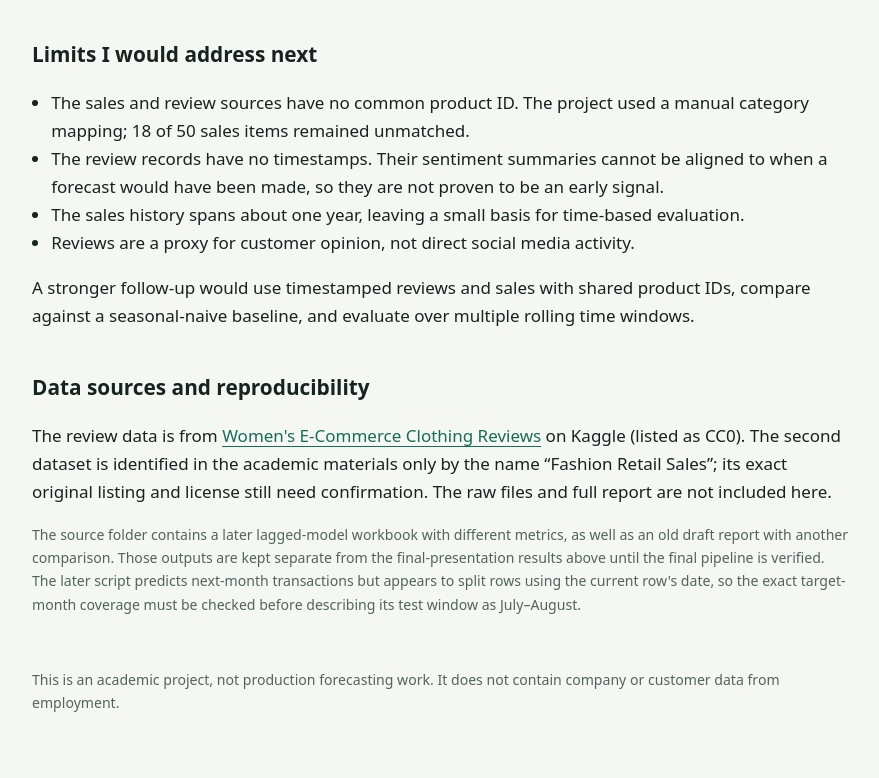
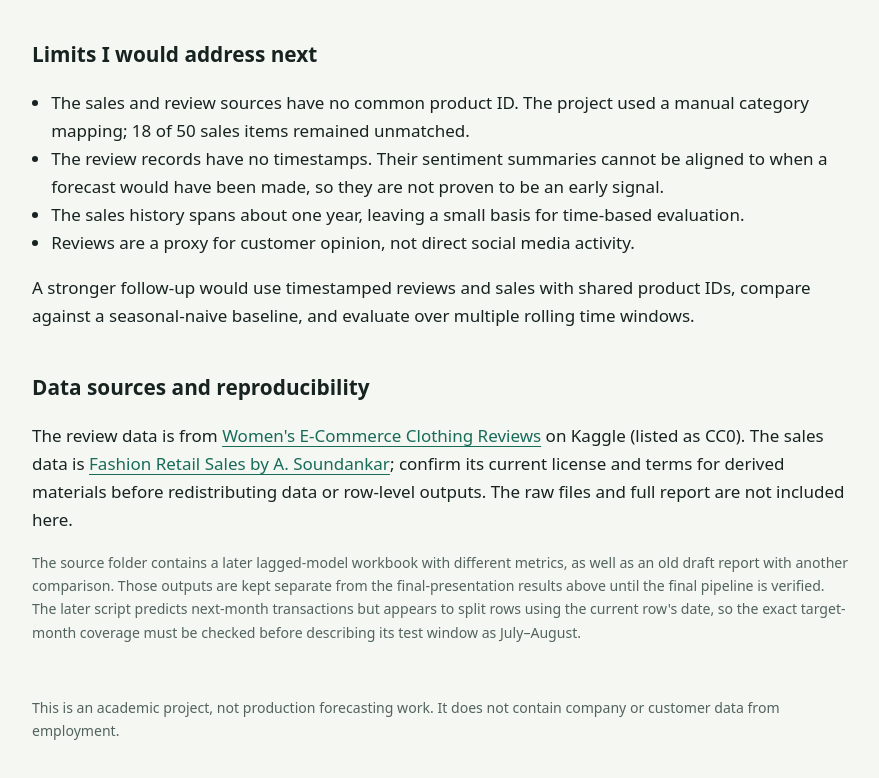
Before and after one commit to shreejitamukhopadhyay-ship-it/predicting-social-media-driven-demand, a plain HTML site: page site/projects/demand-review-signals.html in a window 1280 px wide. Shown: the part 1381-2159 px from the top of the page, without its empty margins (198-1077 px from the left). Drawn offline with Linux system fonts and the light colour scheme.

Commit message:
Add exact sales dataset citation

```diff
--- a/site/projects/demand-review-signals.html
+++ b/site/projects/demand-review-signals.html
@@ -60,7 +60,7 @@
     </ul>
     <p>A stronger follow-up would use timestamped reviews and sales with shared product IDs, compare against a seasonal-naive baseline, and evaluate over multiple rolling time windows.</p>
     <h2>Data sources and reproducibility</h2>
-    <p>The review data is from <a href="https://www.kaggle.com/datasets/nicapotato/womens-ecommerce-clothing-reviews">Women's E-Commerce Clothing Reviews</a> on Kaggle (listed as CC0). The second dataset is identified in the academic materials only by the name “Fashion Retail Sales”; its exact original listing and license still need confirmation. The raw files and full report are not included here.</p>
+    <p>The review data is from <a href="https://www.kaggle.com/datasets/nicapotato/womens-ecommerce-clothing-reviews">Women's E-Commerce Clothing Reviews</a> on Kaggle (listed as CC0). The sales data is <a href="https://www.kaggle.com/datasets/atharvasoundankar/fashion-retail-sales">Fashion Retail Sales by A. Soundankar</a>; confirm its current license and terms for derived materials before redistributing data or row-level outputs. The raw files and full report are not included here.</p>
     <p class="meta">The source folder contains a later lagged-model workbook with different metrics, as well as an old draft report with another comparison. Those outputs are kept separate from the final-presentation results above until the final pipeline is verified. The later script predicts next-month transactions but appears to split rows using the current row's date, so the exact target-month coverage must be checked before describing its test window as July–August.</p>
     <footer>This is an academic project, not production forecasting work. It does not contain company or customer data from employment.</footer>
   </main>
```
